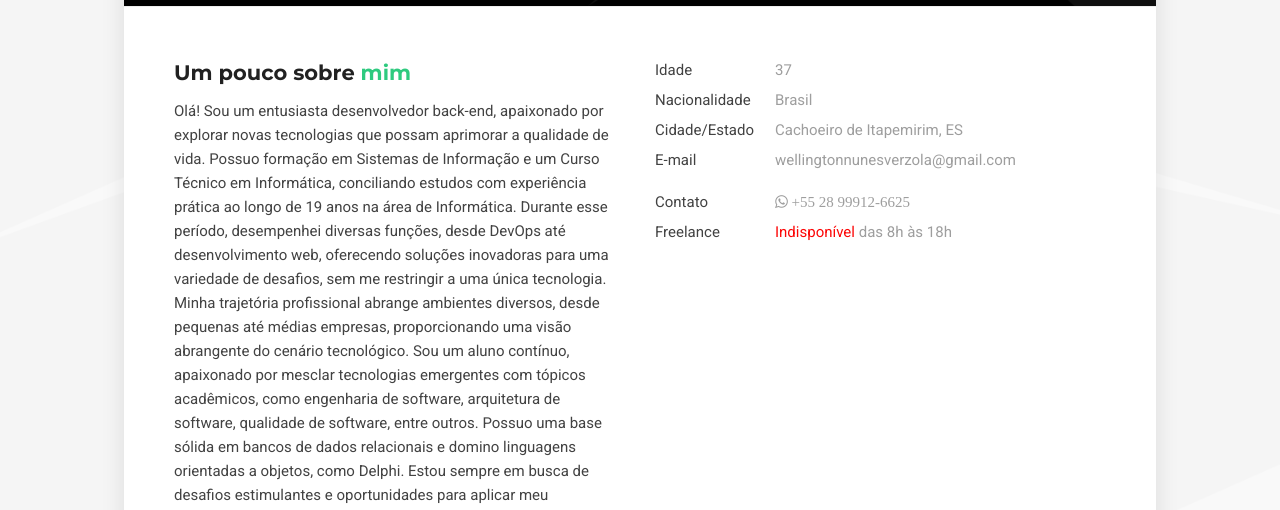
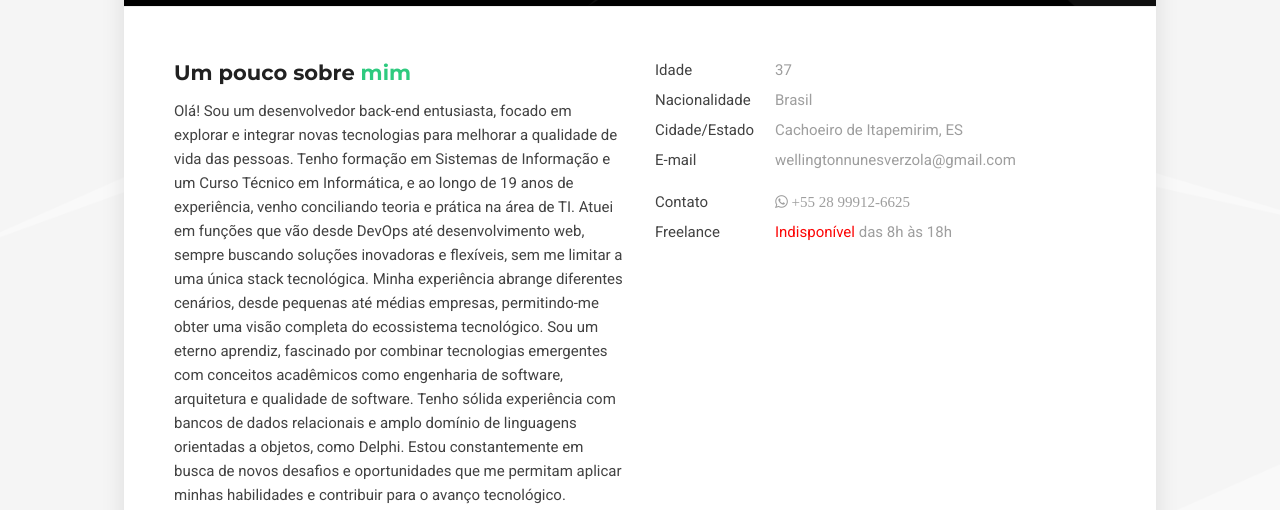
Before and after one commit to wnvmu/wnvmu.github.io, a plain HTML site: page index.html in a window 1280 px wide. Shown: the part 433-943 px from the top of the page. Drawn offline with Linux system fonts and the light colour scheme; a web font is replaced by a local one.

Commit message:
Update index.html

```diff
--- a/index.html
+++ b/index.html
@@ -171,11 +171,17 @@
                                             <div class="block-title">
                                                 <h3>Um pouco sobre <span>mim</span></h3>
                                             </div>
-                                            <p>Olá! Sou um entusiasta desenvolvedor back-end, apaixonado por explorar novas tecnologias que possam aprimorar a qualidade de vida. Possuo formação em Sistemas de Informação e um Curso Técnico em Informática, conciliando estudos com experiência prática ao longo de <text id="servico"></text> anos na área de Informática. Durante esse período, desempenhei diversas funções, desde DevOps até desenvolvimento web, oferecendo soluções inovadoras para uma variedade de desafios, sem me restringir a uma única tecnologia.
-
-Minha trajetória profissional abrange ambientes diversos, desde pequenas até médias empresas, proporcionando uma visão abrangente do cenário tecnológico. Sou um aluno contínuo, apaixonado por mesclar tecnologias emergentes com tópicos acadêmicos, como engenharia de software, arquitetura de software, qualidade de software, entre outros.
-
-Possuo uma base sólida em bancos de dados relacionais e domino linguagens orientadas a objetos, como Delphi. Estou sempre em busca de desafios estimulantes e oportunidades para aplicar meu conhecimento e habilidades em prol do desenvolvimento tecnológico.</p>
+                                            <p>Olá! Sou um desenvolvedor back-end entusiasta, focado em explorar e integrar novas tecnologias para melhorar a
+                                                qualidade de vida das pessoas. Tenho formação em Sistemas de Informação e um Curso Técnico em Informática, e
+                                                ao longo de <text id="servico"></text> anos de experiência, venho conciliando teoria e prática na área de TI.
+                                                Atuei em funções que vão desde DevOps até desenvolvimento web, sempre buscando soluções inovadoras e flexíveis,
+                                                sem me limitar a uma única stack tecnológica.
+                                                Minha experiência abrange diferentes cenários, desde pequenas até médias empresas, permitindo-me obter uma visão
+                                                completa do ecossistema tecnológico. Sou um eterno aprendiz, fascinado por combinar tecnologias emergentes com
+                                                conceitos acadêmicos como engenharia de software, arquitetura e qualidade de software.
+                                                Tenho sólida experiência com bancos de dados relacionais e amplo domínio de linguagens orientadas a objetos,
+                                                como Delphi. Estou constantemente em busca de novos desafios e oportunidades que me permitam aplicar minhas
+                                                habilidades e contribuir para o avanço tecnológico.</p>
                                         </div>
                                       <!--  <div class="download-resume">
                                             <a href="cv/resume.pdf" class="btn btn-secondary" target="_blank">Download Currículo</a>
```
